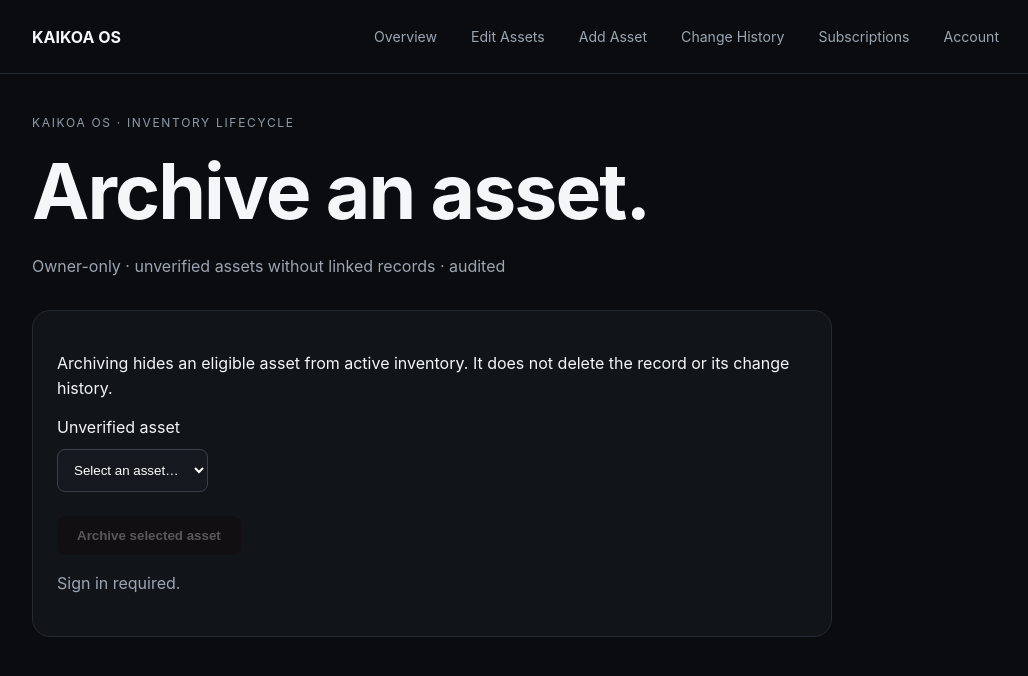
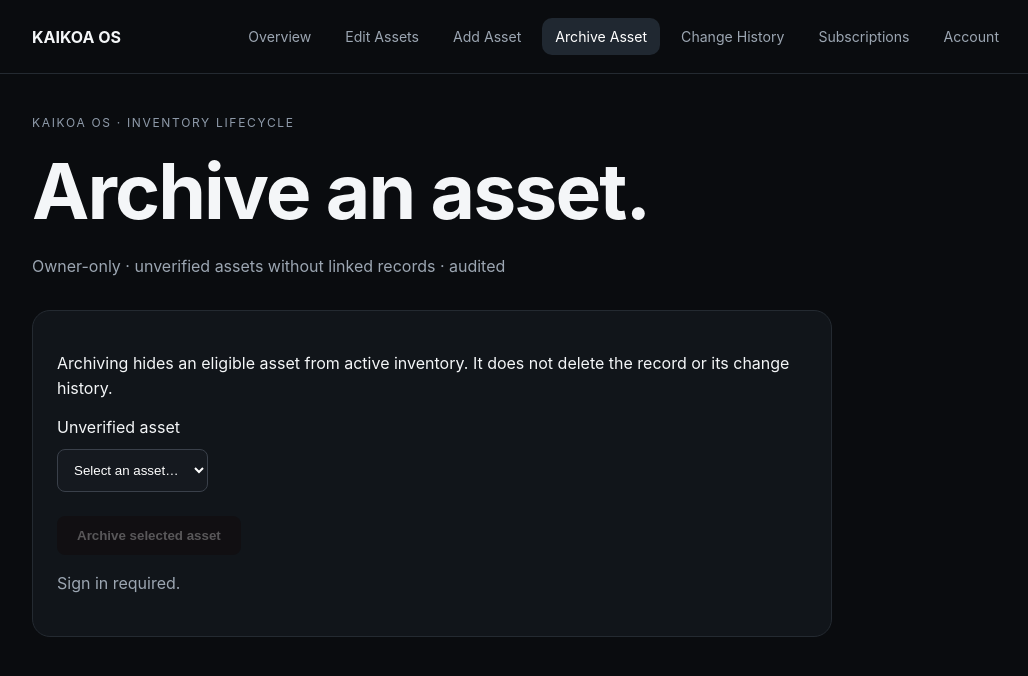
Before and after one commit to KAIKOA-Labs/kaikoa-os, a Next.js app: page /private-memory/assets/archive in a window 1280 px wide. Shown: the top 676 px of the page, without its empty margins (118-1146 px from the left). Built offline with nearby package versions, Linux system fonts and the light colour scheme; no server answers.

Commit message:
Milestone 004C: add archive asset navigation

```diff
--- a/app/private-memory/layout.tsx
+++ b/app/private-memory/layout.tsx
@@ -7,6 +7,7 @@ const sections = [
   { href: "/private-memory", label: "Overview" },
   { href: "/private-memory/edit", label: "Edit Assets" },
   { href: "/private-memory/assets/new", label: "Add Asset" },
+  { href: "/private-memory/assets/archive", label: "Archive Asset" },
   { href: "/private-memory/history", label: "Change History" },
   { href: "/private-memory/subscriptions", label: "Subscriptions" },
   { href: "/auth/status", label: "Account" },
```
